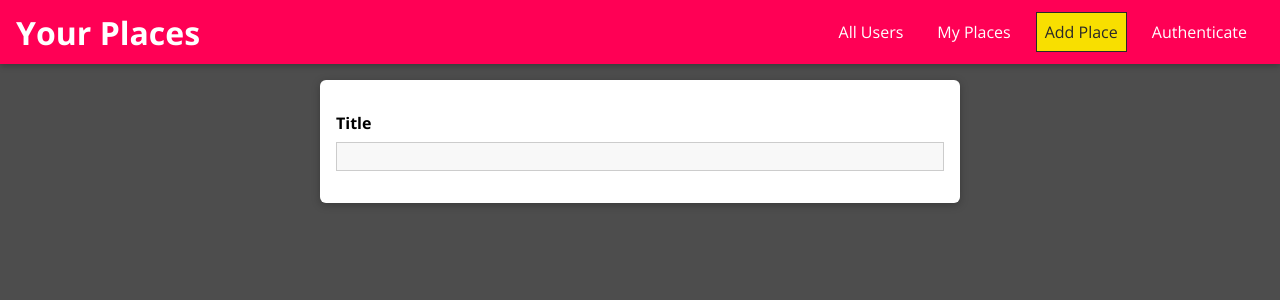
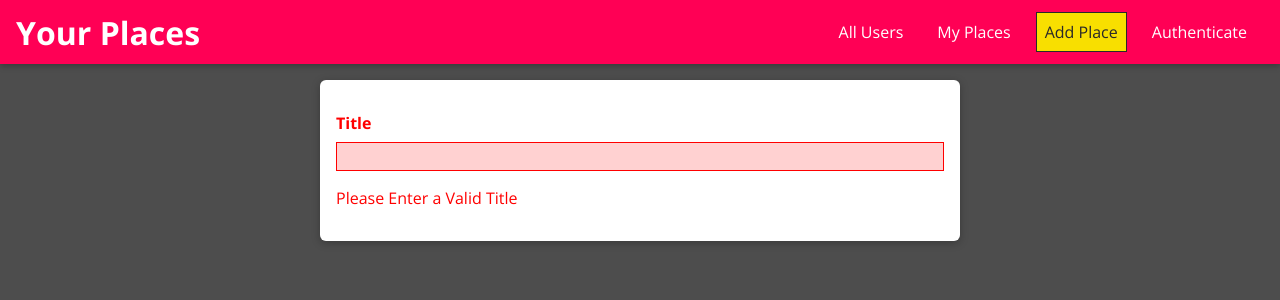
Before and after one commit to PhusionDev/udy-react-frontend-01-starting-setup, a React (Create React App) app: page /places/new in a window 1280 px wide. Shown: the top 300 px of the page. Built offline with nearby package versions, Linux system fonts and the light colour scheme.

Commit message:
59. Managing State in the Input Component

```diff
--- a/src/places/pages/NewPlace.js
+++ b/src/places/pages/NewPlace.js
@@ -6,7 +6,13 @@
 const NewPlace = () => {
   return (
     <form action='' className='place-form'>
-      <Input type='text' label='Title' element='input' />
+      <Input
+        type='text'
+        label='Title'
+        validators={[]}
+        errorText='Please Enter a Valid Title'
+        element='input'
+      />
     </form>
   );
 };
--- a/src/shared/components/FormElements/Input.js
+++ b/src/shared/components/FormElements/Input.js
@@ -1,19 +1,57 @@
-import React from 'react';
+import React, { useReducer } from 'react';
 
 import './Input.css';
 
+const inputReducer = (state, action) => {
+  switch (action.type) {
+    case 'CHANGE':
+      return {
+        ...state,
+        value: action.val,
+        isValid: true,
+      };
+    default:
+      return state;
+  }
+};
+
 const Input = (props) => {
+  const [inputState, dispatch] = useReducer(inputReducer, {
+    value: '',
+    isValid: false,
+  });
+
+  const changeHandler = (event) => {
+    dispatch({ type: 'CHANGE', val: event.target.value });
+  };
+
   const element =
     props.element === 'input' ? (
-      <input id={props.id} type={props.type} placeholder={props.placeholder} />
+      <input
+        id={props.id}
+        type={props.type}
+        placeholder={props.placeholder}
+        onChange={changeHandler}
+        value={inputState.value}
+      />
     ) : (
-      <textarea id={props.id} rows={props.rows || 3} />
+      <textarea
+        id={props.id}
+        rows={props.rows || 3}
+        onChange={changeHandler}
+        value={inputState.value}
+      />
     );
 
   return (
-    <div className={`form-control`}>
+    <div
+      className={`form-control ${
+        !inputState.isValid && 'form-control--invalid'
+      }`}
+    >
       <label htmlFor='{props.id}'>{props.label}</label>
       {element}
+      {!inputState.isValid && <p>{props.errorText}</p>}
     </div>
   );
 };
```
